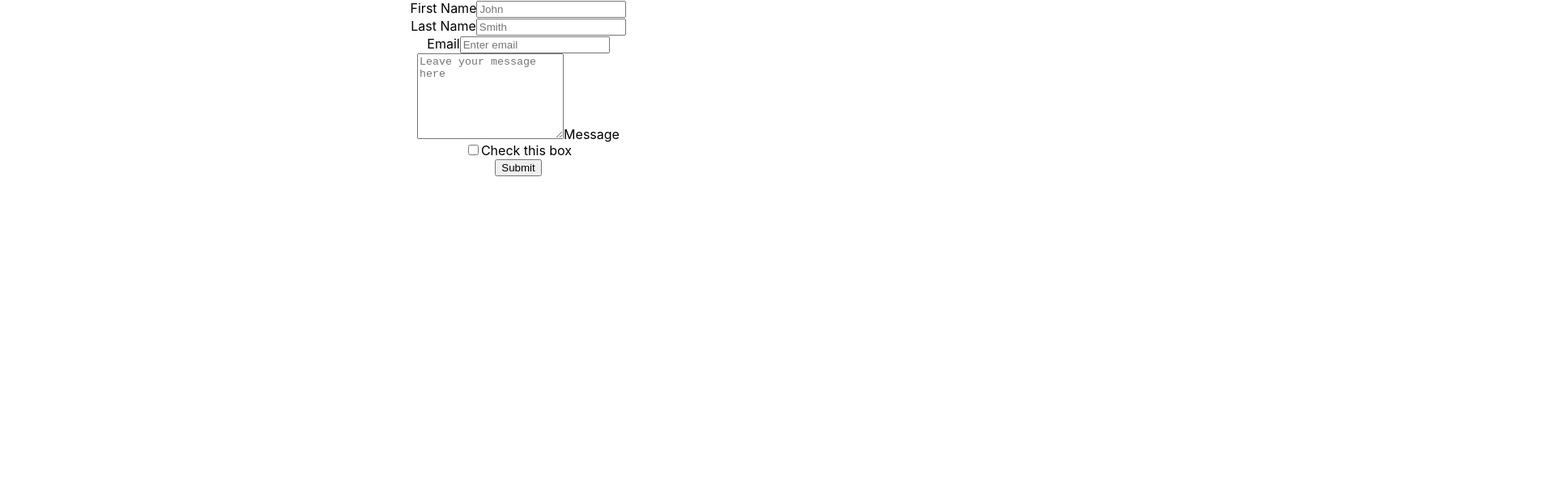
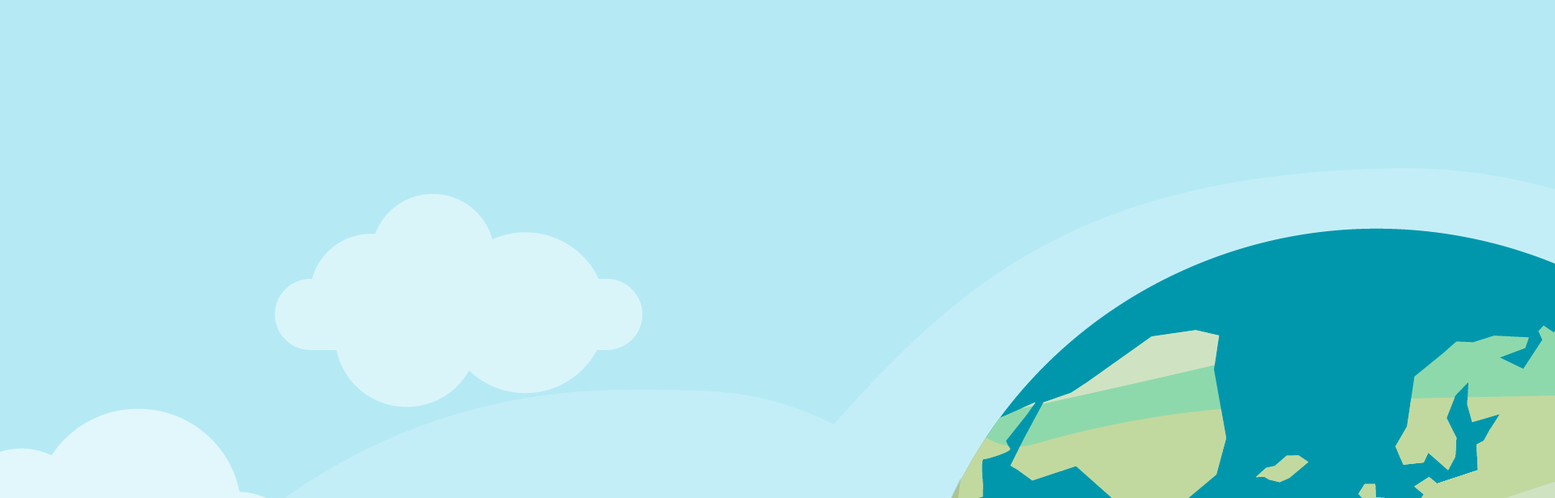
Before and after one commit to Hack4Impact-UMD/sustainability-solutions, a React (Create React App) app in the folder app/: page /contact in a window 1280 px wide. Shown: the top 616 px of the page at 81% size, 1920 px wide, since content can reach past the window. Built offline with nearby package versions, Linux system fonts and the light colour scheme.

Commit message:
Added into image to contact page

```diff
--- a/app/src/Components/Contact/contact.js
+++ b/app/src/Components/Contact/contact.js
@@ -1,8 +1,17 @@
 import styles from "./contact.css";
-import { Form, Row, Col, FloatingLabel, Button } from "react-bootstrap";
+import { Image, Form, Row, Col, FloatingLabel, Button } from "react-bootstrap";
+import { render } from "react-dom";
+import IntroImage from "./IntroImage.png";
 
 function contact() {
   return (
+    <div>
+      <Image
+        className={styles.image}
+        src={IntroImage}
+        alt={"Contact us image"}
+      />
+
       <Form>
         <Row className="mb-3">
           <Form.Group as={Col} controlId="formGridFirstName">
@@ -39,6 +48,7 @@ function contact() {
           Submit
         </Button>
       </Form>
+    </div>
   );
 }
 
```
Also changed, not shown: app/src/Components/Contact/IntroImage.png (added). Lines whose indentation alone changed are shown as unchanged.
